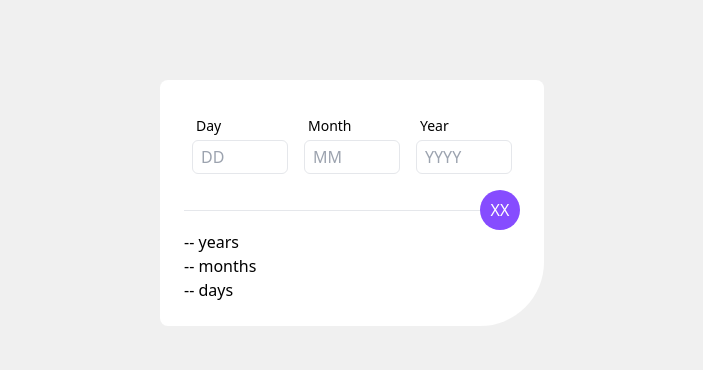
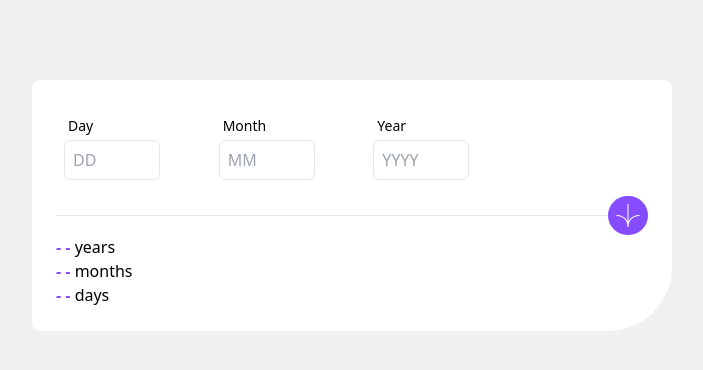
Before and after one commit to lydiakwa/FEM-Calculator-App, a Next.js app: page / in a window 1280 px wide. Shown: the top 370 px of the page, without its empty margins (288-991 px from the left). Built offline with nearby package versions, Linux system fonts and the light colour scheme.

Commit message:
STYLE: general layout and shape of form now matches design and added in classNames to handle conditional formatting for input errors

```diff
--- a/package.json
+++ b/package.json
@@ -11,6 +11,7 @@
   },
   "dependencies": {
     "autoprefixer": "10.4.14",
+    "classnames": "^2.3.2",
     "date-fns": "^2.29.3",
     "eslint": "8.39.0",
     "eslint-config-next": "13.3.1",
--- a/src/pages/index.js
+++ b/src/pages/index.js
@@ -1,11 +1,14 @@
 import Image from 'next/image';
-import { Inter } from 'next/font/google';
+// import { Inter } from 'next/font/google';
 import { calculateYears, calculateMonths, calculateDays } from '@/calculator';
 
 import { useState } from 'react';
 import { useForm } from 'react-hook-form';
+import classNames from 'classnames';
 
-const inter = Inter({ subsets: ['latin'] });
+import IconArrow from '../../assets/images/icon-arrow.svg';
+
+// const inter = Inter({ subsets: ['latin'] });
 
 export default function Home() {
   const [calculation, setCalculation] = useState({
@@ -59,18 +62,27 @@ export default function Home() {
     });
   };
 
-  console.log(errors);
+  // console.log(errors);
 
   return (
     <main className={`flex justify-center`}>
-      <div className="p-6 mt-20 rounded-lg rounded-br-4xl bg-white">
+      <div className="p-6 mt-20 w-2/4	 rounded-lg rounded-br-4xl bg-white">
         <div>
-          <form onSubmit={handleSubmit(onSubmit)}>
-            <div className="grid grid-cols-3">
+          <form className="flex flex-col" onSubmit={handleSubmit(onSubmit)}>
+            <div className="grid grid-cols-3 mr-32">
               <div className="p-2 flex flex-col">
-                <label className="p-1 text-sm">Day</label>
+                <label
+                  className={classNames('p-1 text-sm', {
+                    'text-red-600': errors.day,
+                  })}
+                >
+                  Day
+                </label>
                 <input
-                  className="w-24 border border-grey-100 rounded-md p-1 pl-2"
+                  className={classNames(
+                    'w-24 h-10 border border-grey-100 rounded-md p-1 pl-2',
+                    { 'border-red-600': errors.day }
+                  )}
                   {...register('day', {
                     min: { value: 1, message: 'Must be a valid date' },
                     max: { value: 31, message: 'Must be a valid date' },
@@ -83,12 +95,23 @@ export default function Home() {
                   })}
                   placeholder="DD"
                 />
-                <p className="text-tiny p-1">{errors.day?.message}</p>
+                <p className="text-tiny p-1 text-red-600">
+                  {errors.day?.message}
+                </p>
               </div>
               <div className="p-2 flex flex-col">
-                <label className="p-1 text-sm">Month</label>
+                <label
+                  className={classNames('p-1 text-sm', {
+                    'text-red-600': errors.month,
+                  })}
+                >
+                  Month
+                </label>
                 <input
-                  className="w-24 border border-grey-100 rounded-md p-1 pl-2"
+                  className={classNames(
+                    'w-24 h-10 border border-grey-100 rounded-md p-1 pl-2',
+                    { 'border-red-600': errors.month }
+                  )}
                   {...register('month', {
                     min: { value: 1, message: 'Must be a valid date' },
                     max: { value: 12, message: 'Must be a valid date' },
@@ -101,12 +124,23 @@ export default function Home() {
                   })}
                   placeholder="MM"
                 />
-                <p className="text-tiny p-1">{errors.month?.message}</p>
+                <p className="text-tiny p-1 text-red-600">
+                  {errors.month?.message}
+                </p>
               </div>
               <div className="p-2 flex flex-col ">
-                <label className="p-1 text-sm">Year</label>
+                <label
+                  className={classNames('p-1 text-sm', {
+                    'text-red-600': errors.year,
+                  })}
+                >
+                  Year
+                </label>
                 <input
-                  className="w-24 border border-grey-100 rounded-md p-1 pl-2"
+                  className={classNames(
+                    'w-24 h-10 border border-grey-100 rounded-md p-1 pl-2',
+                    { 'border-red-600': errors.year }
+                  )}
                   {...register('year', {
                     max: {
                       value: new Date().getFullYear(),
@@ -125,9 +159,13 @@ export default function Home() {
                   })}
                   placeholder="YYYY"
                 />
-                <p className="text-tiny p-1">{errors.year?.message}</p>
+                <p className="text-tiny p-1 text-red-600">
+                  {errors.year?.message}
+                </p>
               </div>
-              <p className="text-tiny">{errors.invalidDate?.message}</p>
+              <p className="text-tiny text-red-600">
+                {errors.invalidDate?.message}
+              </p>
             </div>
             <div className="flex items-center">
               <hr className="flex grow" />
@@ -135,19 +173,30 @@ export default function Home() {
                 className="p-2 w-10 rounded-full bg-purple text-white"
                 type="submit"
               >
-                XX
+                <Image src={IconArrow} width={50} height={50} alt="arrow" />
               </button>
             </div>
           </form>
         </div>
         <div>
-          <div>
-            {calculation.years === null ? '--' : calculation.years} years
+          <div className="flex">
+            <p className="text-purple font-bold">
+              {calculation.years === null ? '- -' : calculation.years}
+            </p>
+            <p>&nbsp;years</p>
           </div>
-          <div>
-            {calculation.months === null ? '--' : calculation.months} months
+          <div className="flex">
+            <p className="text-purple font-bold">
+              {calculation.months === null ? '- -' : calculation.months}
+            </p>
+            <p>&nbsp;months</p>
           </div>
-          <div>{calculation.days === null ? '--' : calculation.days} days</div>
+          <div className="flex">
+            <p className="text-purple font-bold">
+              {calculation.days === null ? '- -' : calculation.days}
+            </p>
+            <p>&nbsp;days</p>
+          </div>
         </div>
       </div>
     </main>
```
Also changed, not shown: 1 other file (tests, documents, lock files or other folders).
